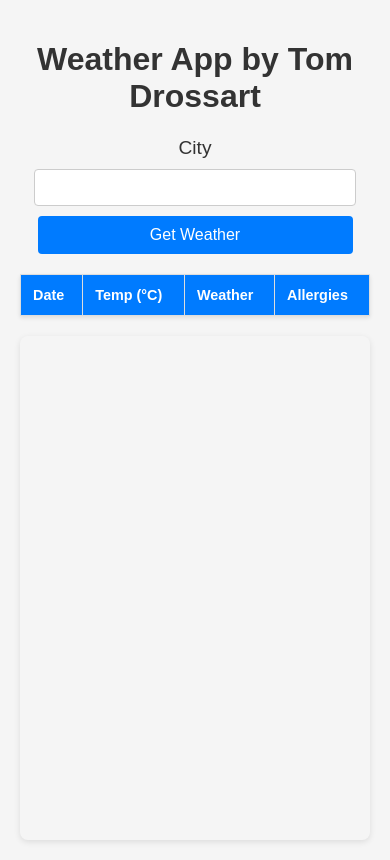
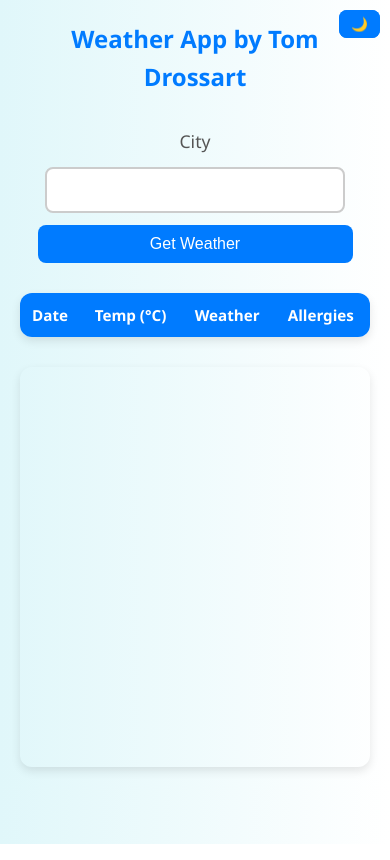
Before and after one commit to DrossartTom/WeatherApp, a plain HTML site: page index.html in a window 390 px wide. Drawn offline with Linux system fonts and the light colour scheme.

Commit message:
light/dark

```diff
--- a/index.html
+++ b/index.html
@@ -8,8 +8,10 @@
   <script type="module" src="./index.js" defer></script>
 </head>
 <body>
-
-  <h1>Weather App by Tom Drossart</h1>
+  <header>
+    <h1>Weather App by Tom Drossart</h1>
+    <button id="themeToggle">🌙</button>
+  </header>
 
   <form>
     <label for="City">City</label>
@@ -43,6 +45,5 @@
       ></iframe>
     </div>
   </div>
-
 </body>
 </html>
--- a/index.js
+++ b/index.js
@@ -4,6 +4,7 @@ const cityInput = document.getElementById("City");
 const tbody = document.querySelector("tbody");
 const mapFrame = document.getElementById("mapFrame");
 
+// Handle form submission
 form.addEventListener("submit", async (evt) => {
   evt.preventDefault();
 
@@ -20,7 +21,7 @@ form.addEventListener("submit", async (evt) => {
     const weatherData = await response.json();
     tbody.innerHTML = "";
 
-    // Set Google Map iframe
+    // Set Google Maps location
     const { lat, lon } = weatherData.city.coord;
     const embedUrl = `https://www.google.com/maps?q=${lat},${lon}&z=10&output=embed`;
     mapFrame.src = embedUrl;
@@ -41,15 +42,18 @@ form.addEventListener("submit", async (evt) => {
     });
 
     function mostCommon(arr) {
-      return arr.sort((a,b) =>
-            arr.filter(v => v===a).length
-          - arr.filter(v => v===b).length
-      ).pop();
+      return arr
+        .sort(
+          (a, b) =>
+            arr.filter((v) => v === a).length - arr.filter((v) => v === b).length
+        )
+        .pop();
     }
 
     for (const date in dailyData) {
       const tempsKelvin = dailyData[date].temps;
-      const avgTempC = tempsKelvin.reduce((a,b) => a + b, 0) / tempsKelvin.length - 273.15;
+      const avgTempC =
+        tempsKelvin.reduce((a, b) => a + b, 0) / tempsKelvin.length - 273.15;
 
       const description = mostCommon(dailyData[date].descriptions);
 
@@ -62,17 +66,15 @@ form.addEventListener("submit", async (evt) => {
       else if (description.includes("storm") || description.includes("thunder")) icon = "⛈️";
       else if (description.includes("mist") || description.includes("fog")) icon = "🌫️";
 
-      // Allergy estimation with clear text
-      let allergyText = "Moderate risk";
-
+      // Allergy estimation
+      let allergyText = "Moderate risk: Dust, Mold";
       if (description.includes("rain") || description.includes("snow")) {
         allergyText = "Low risk (rain/snow)";
       } else if (description.includes("clear") && avgTempC >= 15) {
         allergyText = "High risk: Pollen, Grass";
-      } else {
-        allergyText = "Moderate risk: Dust, Mold";
       }
 
+      // Append row
       tbody.innerHTML += `
         <tr>
           <td>${date}</td>
@@ -86,3 +88,25 @@ form.addEventListener("submit", async (evt) => {
     alert("City not found. Please try again.");
   }
 });
+
+// =====================
+// DARK/LIGHT MODE TOGGLE
+// =====================
+
+const toggleBtn = document.createElement("button");
+toggleBtn.id = "themeToggle";
+toggleBtn.textContent = "🌙";
+document.body.appendChild(toggleBtn);
+
+// Load saved theme
+if (localStorage.getItem("theme") === "dark") {
+  document.body.classList.add("dark-mode");
+  toggleBtn.textContent = "☀️";
+}
+
+toggleBtn.addEventListener("click", () => {
+  document.body.classList.toggle("dark-mode");
+  const isDark = document.body.classList.contains("dark-mode");
+  toggleBtn.textContent = isDark ? "☀️" : "🌙";
+  localStorage.setItem("theme", isDark ? "dark" : "light");
+});
--- a/styles.css
+++ b/styles.css
@@ -1,121 +1,237 @@
-/* General style for the entire document */
-body {
-  font-family: Arial, sans-serif;
+/* === Base Reset === */
+* {
+  box-sizing: border-box;
   margin: 0;
-  padding: 20px;
-  background-color: #f5f5f5;
-  color: #333;
+  padding: 0;
 }
 
-/* Style for the header */
+body {
+  font-family: 'Segoe UI', Tahoma, Geneva, Verdana, sans-serif;
+  background: linear-gradient(to right, #e0f7fa, #ffffff);
+  color: #333;
+  padding: 20px;
+  line-height: 1.6;
+  transition: background 0.3s, color 0.3s;
+}
+
+body.dark-mode {
+  background: linear-gradient(to right, #1c1c1c, #2e2e2e);
+  color: #f1f1f1;
+}
+
+/* === Header === */
 h1 {
   text-align: center;
-  color: #333;
+  font-size: 2rem;
+  margin-bottom: 30px;
+  color: #007bff;
 }
 
-/* Style for the form */
+body.dark-mode h1 {
+  color: #66b2ff;
+}
+
+/* === Toggle Button === */
+#themeToggle {
+  position: fixed;
+  top: 20px;
+  right: 20px;
+  padding: 8px 16px;
+  background-color: #007bff;
+  color: white;
+  border: none;
+  border-radius: 8px;
+  cursor: pointer;
+  font-size: 0.9rem;
+  z-index: 1000;
+  transition: background-color 0.3s;
+}
+
+#themeToggle:hover {
+  background-color: #0056b3;
+}
+
+body.dark-mode #themeToggle {
+  background-color: #444;
+  color: #eee;
+}
+
+body.dark-mode #themeToggle:hover {
+  background-color: #666;
+}
+
+/* === Form === */
 form {
   display: flex;
   flex-direction: column;
   align-items: center;
-  margin-bottom: 20px;
+  gap: 12px;
+  margin-bottom: 30px;
 }
 
 form label {
-  margin-bottom: 10px;
-  font-size: 1.2em;
+  font-size: 1.1rem;
+  color: #555;
+}
+
+body.dark-mode form label {
+  color: #ccc;
 }
 
 form input[type="text"] {
-  padding: 10px;
+  padding: 12px;
   width: 100%;
   max-width: 300px;
-  margin-bottom: 10px;
-  border: 1px solid #ccc;
-  border-radius: 4px;
+  border: 2px solid #ccc;
+  border-radius: 8px;
+  font-size: 1rem;
+  transition: border-color 0.3s;
+}
+
+form input[type="text"]:focus {
+  border-color: #007bff;
+  outline: none;
+}
+
+body.dark-mode form input[type="text"] {
+  background-color: #444;
+  color: #fff;
+  border-color: #666;
 }
 
 form input[type="submit"] {
-  padding: 10px 20px;
+  padding: 10px 24px;
   background-color: #007bff;
   color: white;
   border: none;
-  border-radius: 4px;
+  border-radius: 8px;
+  font-size: 1rem;
   cursor: pointer;
-  font-size: 1em;
+  transition: background-color 0.3s;
 }
 
 form input[type="submit"]:hover {
   background-color: #0056b3;
 }
 
+body.dark-mode form input[type="submit"] {
+  background-color: #666;
+  color: #eee;
+}
+
+body.dark-mode form input[type="submit"]:hover {
+  background-color: #888;
+}
+
+/* === Table === */
 .content-wrapper {
-  max-width: 650px;
+  max-width: 900px;
   margin: 0 auto;
 }
 
 table {
   width: 100%;
   border-collapse: collapse;
-  background-color: #fff;
-  box-shadow: 0 2px 4px rgba(0,0,0,0.1);
+  background-color: white;
+  border-radius: 12px;
+  overflow: hidden;
+  box-shadow: 0 4px 10px rgba(0, 0, 0, 0.1);
   margin-bottom: 20px;
+  transition: background-color 0.3s;
 }
 
-table thead {
+body.dark-mode table {
+  background-color: #2b2b2b;
+  box-shadow: 0 4px 10px rgba(255, 255, 255, 0.05);
+}
+
+thead {
   background-color: #007bff;
   color: white;
 }
 
-table th,
-table td {
-  padding: 12px;
-  border: 1px solid #ddd;
-  text-align: left;
-  vertical-align: middle;
-  font-size: 1rem; /* Uniform font size */
+body.dark-mode thead {
+  background-color: #555;
 }
 
-.icon {
-  font-size: 1.5rem;
-  vertical-align: middle;
-  margin-right: 6px;
+th, td {
+  padding: 14px 16px;
+  text-align: left;
+  font-size: 1rem;
 }
 
-table tbody tr:nth-child(even) {
+tbody tr:nth-child(even) {
   background-color: #f9f9f9;
 }
 
+body.dark-mode tbody tr:nth-child(even) {
+  background-color: #3b3b3b;
+}
+
+tbody tr:hover {
+  background-color: #e6f2ff;
+}
+
+body.dark-mode tbody tr:hover {
+  background-color: #444;
+}
+
+/* Weather + Icon */
+td:nth-child(3) {
+  font-size: 1rem;
+}
+
+/* Allergy Info */
+td:nth-child(4) {
+  font-style: italic;
+  color: #00695c;
+  font-size: 1rem;
+}
+
+body.dark-mode td:nth-child(4) {
+  color: #90ee90;
+}
+
+/* === Map Styling === */
 .map-container {
   width: 100%;
-  min-height: 400px;
-  border-radius: 8px;
-  box-shadow: 0 2px 6px rgba(0,0,0,0.1);
+  height: 400px;
+  border-radius: 12px;
   overflow: hidden;
+  box-shadow: 0 4px 10px rgba(0, 0, 0, 0.1);
+  margin-top: 30px;
 }
 
-iframe {
-  width: 100%;
-  height: 500px;
-  border: 0;
+body.dark-mode .map-container {
+  box-shadow: 0 4px 10px rgba(255, 255, 255, 0.05);
 }
 
-/* Responsive styling */
+/* === Mobile Responsive === */
 @media (max-width: 600px) {
+  h1 {
+    font-size: 1.5rem;
+  }
+
   form input[type="text"],
   form input[type="submit"] {
     width: 90%;
   }
 
-  table td,
-  table th {
-    font-size: 0.9rem; /* Slightly smaller font on mobile */
+  th, td {
+    padding: 10px 12px;
+    font-size: 0.95rem;
   }
 
-  /* Allergies column tweaks for better mobile display */
-  table td:nth-child(4) {
+  td:nth-child(4) {
     white-space: normal;
-    max-width: 120px;
+    max-width: 150px;
     word-wrap: break-word;
   }
+
+  #themeToggle {
+    top: 10px;
+    right: 10px;
+    padding: 6px 12px;
+    font-size: 0.85rem;
+  }
 }
```
